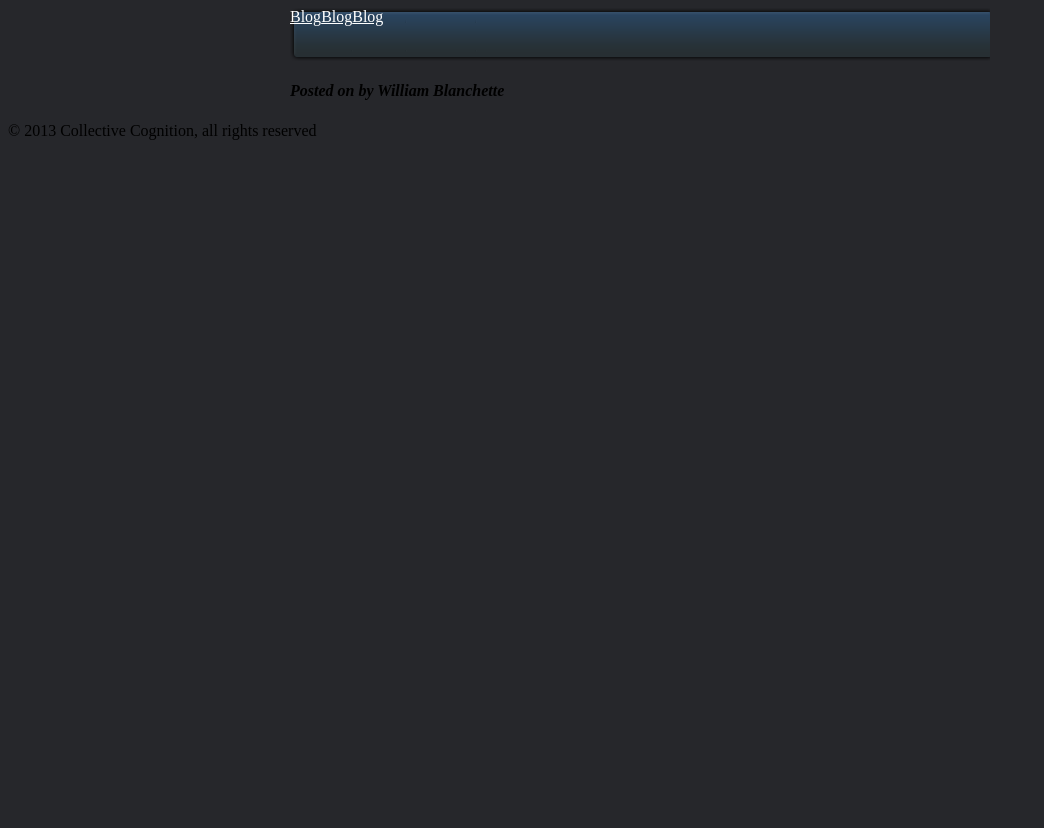
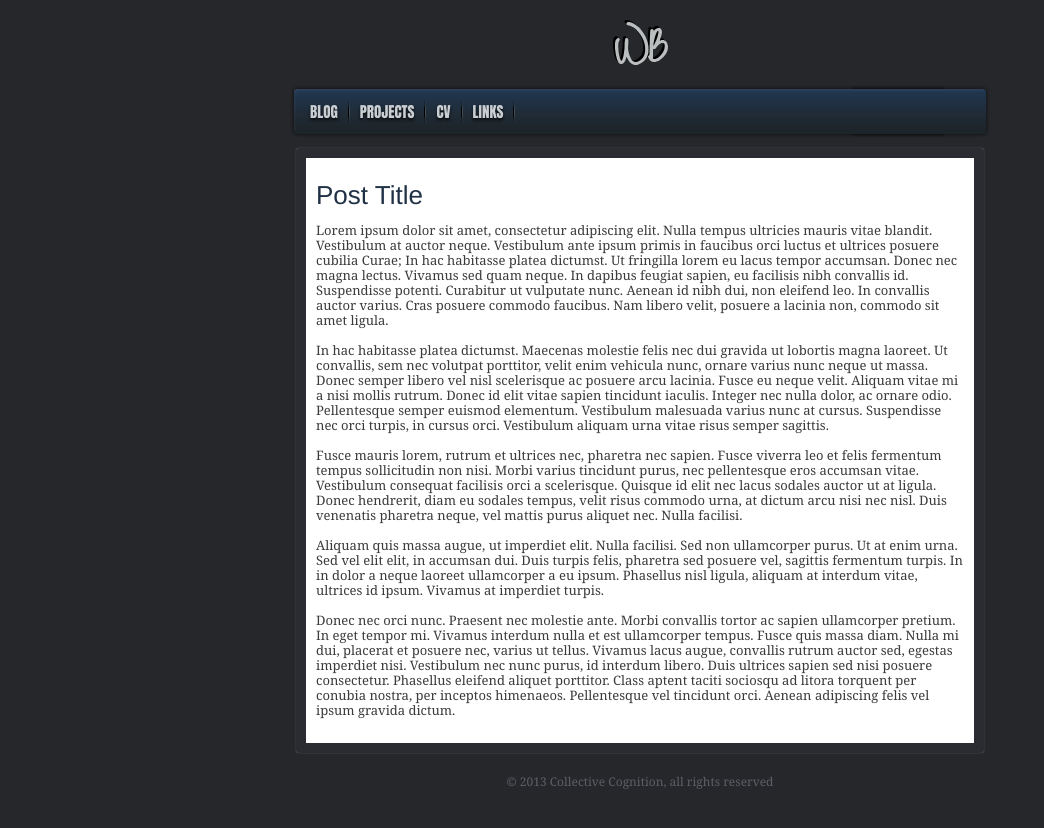
Before and after one commit to willread/wblanchette.com, a Jekyll site: the page index.html, which Jekyll copies as it is, in a window 1280 px wide. Shown: the top 828 px of the page, without its empty margins (0-1044 px from the left). Built offline with Jekyll 4.4.1, drawn with Linux system fonts in a browser that asks for light colours; some web fonts are replaced.

Commit message:
Initial version of layout.

```diff
--- a/css/style.css
+++ b/css/style.css
@@ -1,3 +1,5 @@
+@import url(http://fonts.googleapis.com/css?family=Contrail+One|Droid+Serif);
+
 body {
 	background: #26272b;
 }
@@ -20,9 +22,9 @@ a img {
 #menu {
 	list-style: none;
 	margin: 0px;
-	padding: 0px;
+	padding: 0px 0px 0px 10px;
 	display: block;
-	width: 700px;
+	width: 690px;
 	height: 53px;
 	background: url(../images/menu.png);
 }
@@ -30,8 +32,63 @@ a img {
 #menu li {
 	float: left;
 	display: inline-block;
+	line-height: 53px;
 }
 
 #menu li a {
+	font-size: 15px;
+	font-weight: bold;
+	color: #c9ced3;
+	text-shadow: 0px 2px 3px rgba(0, 0, 0, 0.8);
+	text-decoration: none;
+	font-family: "Contrail One", "Impact", sans-serif;
+	background: url(../images/menu-divider.png) center right no-repeat;
+	padding-left: 10px;
+	padding-right: 12px;
+	text-transform: uppercase;
+}
 
+#menu li a:hover {
+	padding-bottom; 1px;
+	color: #fff;
 }
+
+#logo {
+	display: block;
+	margin: 20px auto;
+	width: 55px;
+	height: 45px;
+}
+
+.box {
+	background: #fff;
+	width: auto;
+	border: 10px solid #2a2c31;
+	-webkit-box-shadow: 0px 0px 1px rgba(255, 255, 255, 0.5);
+	-webkit-border-radius: 3px;
+	margin: 10px 6px;
+	padding: 10px;
+	font-family: "Droid Serif", Georgia, serif;
+	font-size: 13px;
+	line-height: 15px;
+	color: #3b3b3b;
+}
+
+.box p {
+	margin: 0px 0px 15px 0px;
+}
+
+.box h1, .box h2, .box h3, .box h4, .box h5 {
+	color: #203145;
+	margin: 20px 0px;
+	font-family: "Helvetica Neue";
+	font-weight: normal;
+}
+
+#footer {
+	font-family: "Droid Serif", Georgia, serif;
+	color: #5e5e67;
+	font-size: 12px;
+	text-align: center;
+	margin-top: 20px;
+}
--- a/index.html
+++ b/index.html
@@ -28,38 +28,28 @@
 
 	<div id="wrapper">
 
+		<img id="logo" src="/images/logo.png" width="55" height="45" alt="William Read"/>
 
 		<ul id="menu">
 			<li><a href="">Blog</a></li>
-			<li><a href="">Blog</a></li>
-			<li><a href="">Blog</a></li>
+			<li><a href="">Projects</a></li>
+			<li><a href="">CV</a></li>
+			<li><a href="">Links</a></li>
 		</ul>
+		<div class="box">
+			<h1>Post Title</h1>
+			<p>Lorem ipsum dolor sit amet, consectetur adipiscing elit. Nulla tempus ultricies mauris vitae blandit. Vestibulum at auctor neque. Vestibulum ante ipsum primis in faucibus orci luctus et ultrices posuere cubilia Curae; In hac habitasse platea dictumst. Ut fringilla lorem eu lacus tempor accumsan. Donec nec magna lectus. Vivamus sed quam neque. In dapibus feugiat sapien, eu facilisis nibh convallis id. Suspendisse potenti. Curabitur ut vulputate nunc. Aenean id nibh dui, non eleifend leo. In convallis auctor varius. Cras posuere commodo faucibus. Nam libero velit, posuere a lacinia non, commodo sit amet ligula.</p>
 
-				<div class='background'>
+			<p>In hac habitasse platea dictumst. Maecenas molestie felis nec dui gravida ut lobortis magna laoreet. Ut convallis, sem nec volutpat porttitor, velit enim vehicula nunc, ornare varius nunc neque ut massa. Donec semper libero vel nisl scelerisque ac posuere arcu lacinia. Fusce eu neque velit. Aliquam vitae mi a nisi mollis rutrum. Donec id elit vitae sapien tincidunt iaculis. Integer nec nulla dolor, ac ornare odio. Pellentesque semper euismod elementum. Vestibulum malesuada varius nunc at cursus. Suspendisse nec orci turpis, in cursus orci. Vestibulum aliquam urna vitae risus semper sagittis.</p>
 
-				<div class='content'>
+			<p>Fusce mauris lorem, rutrum et ultrices nec, pharetra nec sapien. Fusce viverra leo et felis fermentum tempus sollicitudin non nisi. Morbi varius tincidunt purus, nec pellentesque eros accumsan vitae. Vestibulum consequat facilisis orci a scelerisque. Quisque id elit nec lacus sodales auctor ut at ligula. Donec hendrerit, diam eu sodales tempus, velit risus commodo urna, at dictum arcu nisi nec nisl. Duis venenatis pharetra neque, vel mattis purus aliquet nec. Nulla facilisi.</p>
 
-					<h2></h2>
-					<h4><em>Posted on  by William Blanchette</em></h4>
+			<p>Aliquam quis massa augue, ut imperdiet elit. Nulla facilisi. Sed non ullamcorper purus. Ut at enim urna. Sed vel elit elit, in accumsan dui. Duis turpis felis, pharetra sed posuere vel, sagittis fermentum turpis. In in dolor a neque laoreet ullamcorper a eu ipsum. Phasellus nisl ligula, aliquam at interdum vitae, ultrices id ipsum. Vivamus at imperdiet turpis.</p>
 
-					<p>
-
-					</p>
-
-				</div>
-
-			</div>
-			<div class='footer'>
-			</div>
-			<div id="post-nav">
-
-
-			</div>
-				</div>
-			</div>
+			<p>Donec nec orci nunc. Praesent nec molestie ante. Morbi convallis tortor ac sapien ullamcorper pretium. In eget tempor mi. Vivamus interdum nulla et est ullamcorper tempus. Fusce quis massa diam. Nulla mi dui, placerat et posuere nec, varius ut tellus. Vivamus lacus augue, convallis rutrum auctor sed, egestas imperdiet nisi. Vestibulum nec nunc purus, id interdum libero. Duis ultrices sapien sed nisi posuere consectetur. Phasellus eleifend aliquet porttitor. Class aptent taciti sociosqu ad litora torquent per conubia nostra, per inceptos himenaeos. Pellentesque vel tincidunt orci. Aenean adipiscing felis vel ipsum gravida dictum.</p>
 		</div>
 
-		<div id='footer'>&copy; 2013 Collective Cognition, all rights reserved</div>
+		<div id="footer">&copy; 2013 Collective Cognition, all rights reserved</div>
 
 	</div>
 
```
Also changed, not shown: images/logo.png (added), images/menu-divider.png (added), images/menu.png.
